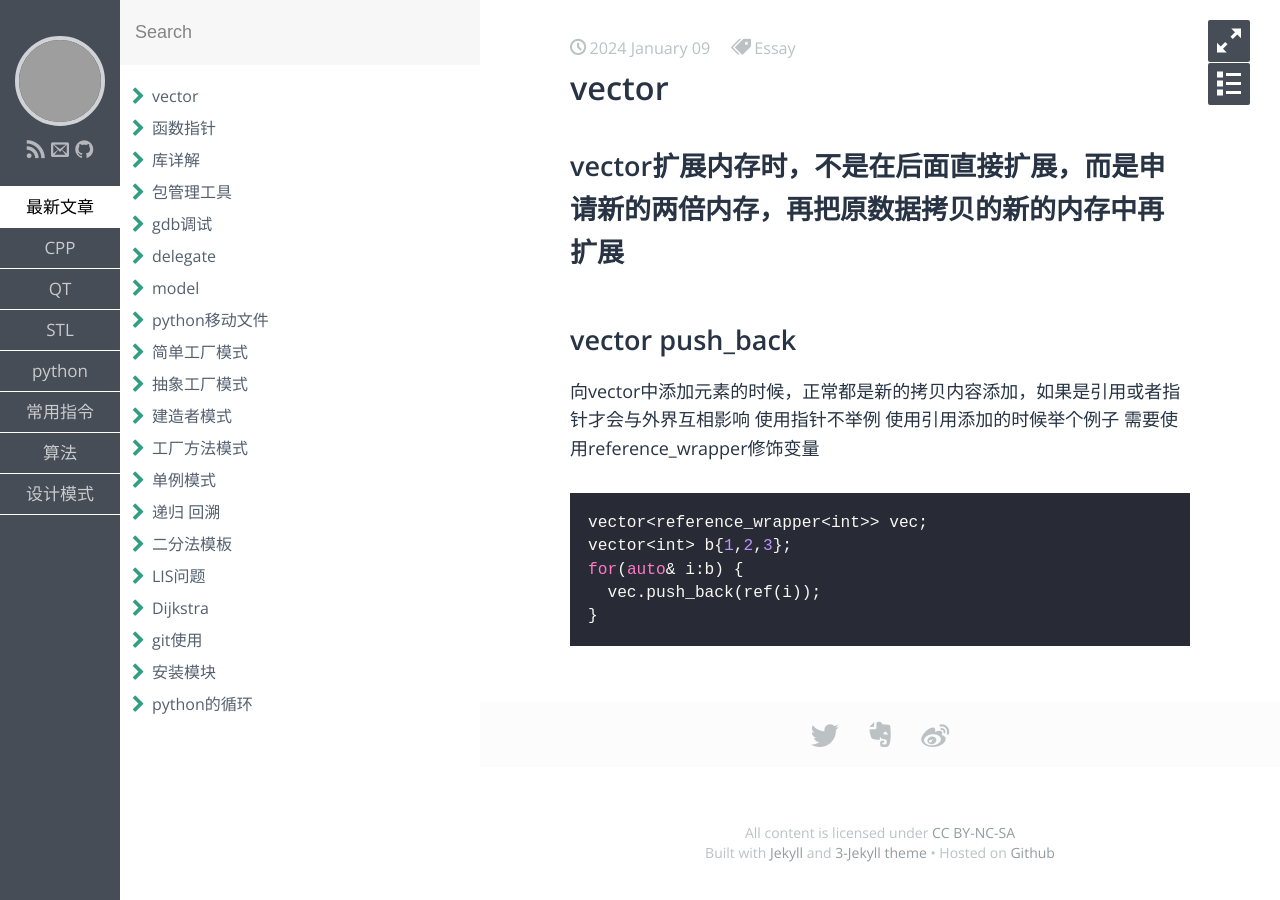
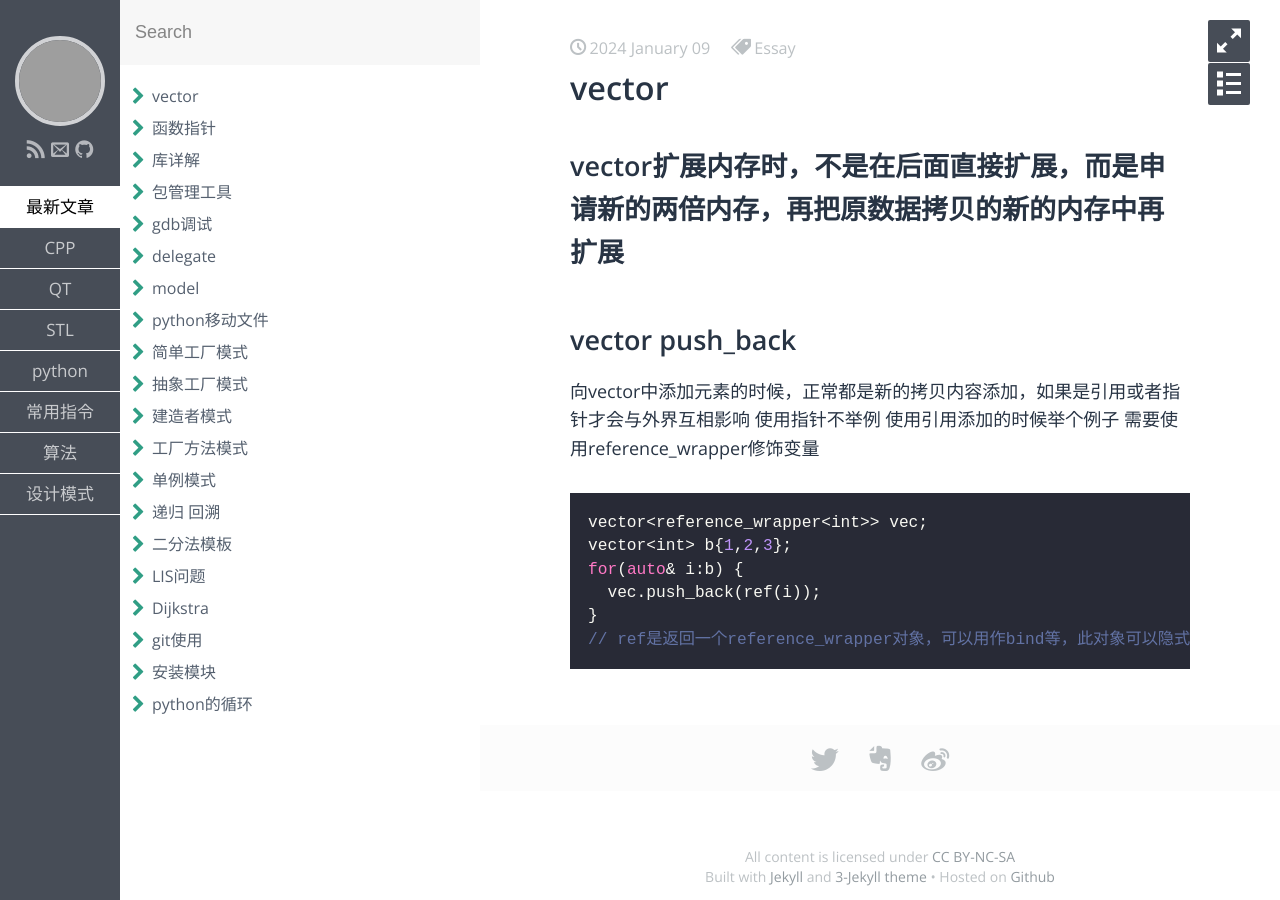
Before and after one commit to aliangaaa/aliangaaa.github.io, a Jekyll site: the page built from _posts/STL/2024-1-9-vector.md, in a window 1280 px wide. Built offline with Jekyll 4.4.1, drawn with Linux system fonts in a browser that asks for light colours; some web fonts are replaced; grey boxes are pictures that could not be loaded.

Commit message:
Update 2024-1-9-vector.md

````diff
--- a/_posts/STL/2024-1-9-vector.md
+++ b/_posts/STL/2024-1-9-vector.md
@@ -20,4 +20,5 @@ vector<int> b{1,2,3};
 for(auto& i:b) {
   vec.push_back(ref(i));
 }
+// ref是返回一个reference_wrapper对象，可以用作bind等，此对象可以隐式转化为引用类型
 ```
````
